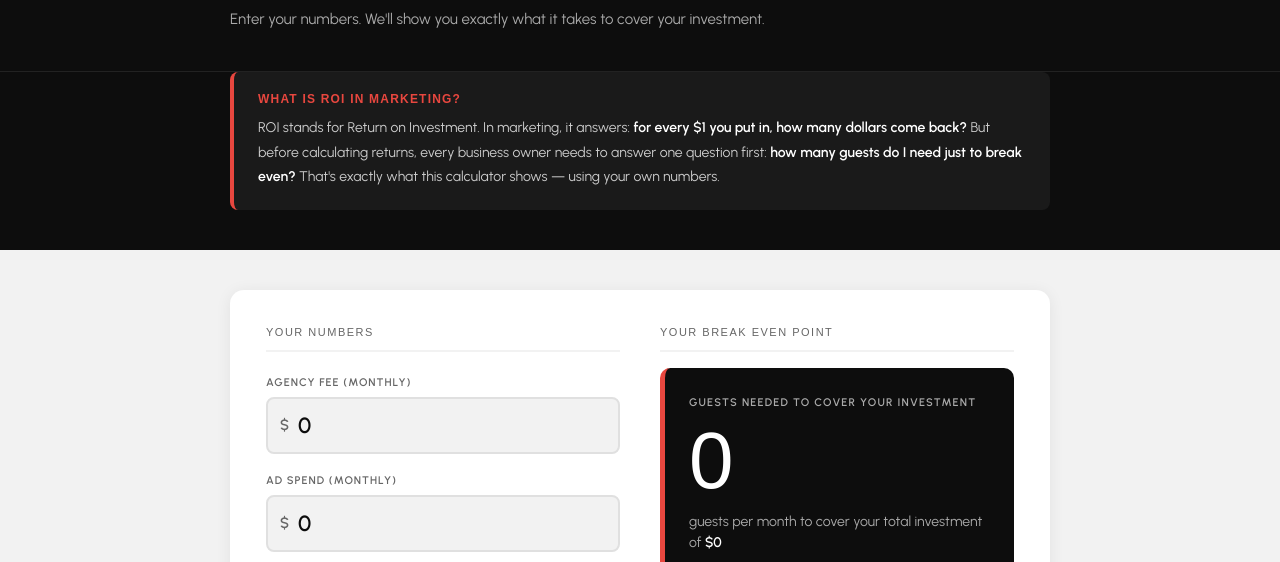
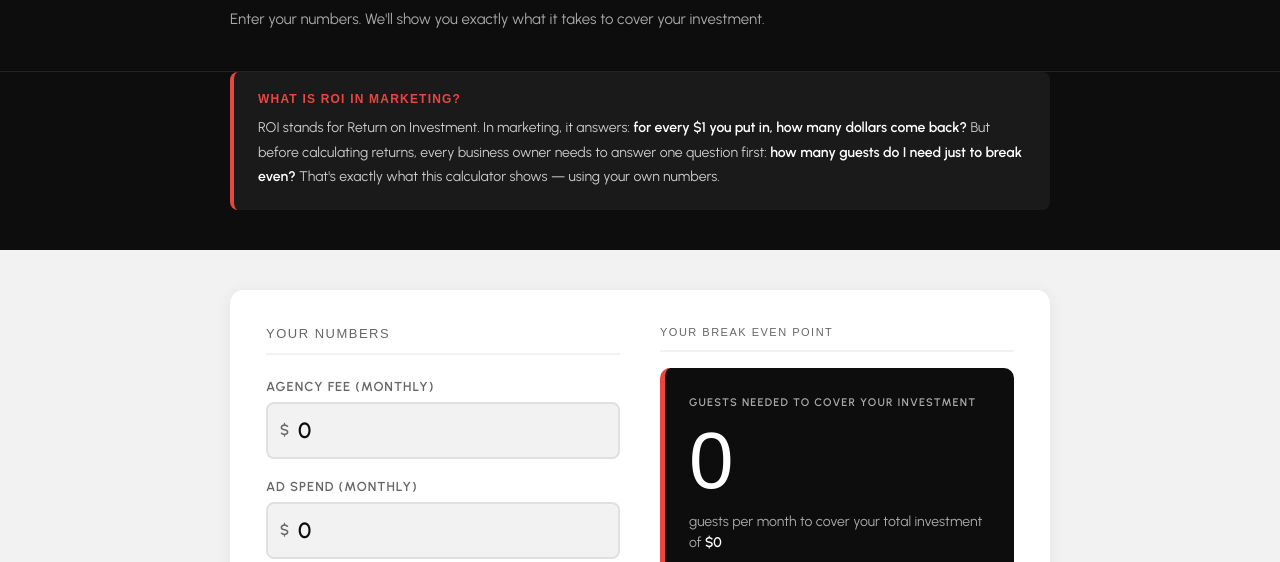
Before and after one commit to foodie360/foodie-decks, a plain HTML site: page foodie-decks/roi/index.html in a window 1280 px wide. Shown: the part 202-764 px from the top of the page. Drawn offline with Linux system fonts and the light colour scheme; a web font is replaced by a local one.

Commit message:
Update index.html

```diff
--- a/foodie-decks/roi/index.html
+++ b/foodie-decks/roi/index.html
@@ -103,7 +103,7 @@
     .inputs-side {}
     .inputs-title {
       font-family: var(--font-title);
-      font-size: 11px;
+      font-size: 13px;
       text-transform: uppercase;
       letter-spacing: 1.5px;
       color: var(--gray-dark);
@@ -115,7 +115,7 @@
     .field { margin-bottom: 20px; }
     .field label {
       display: block;
-      font-size: 11px;
+      font-size: 13px;
       font-weight: 600;
       color: var(--gray-dark);
       text-transform: uppercase;
```
